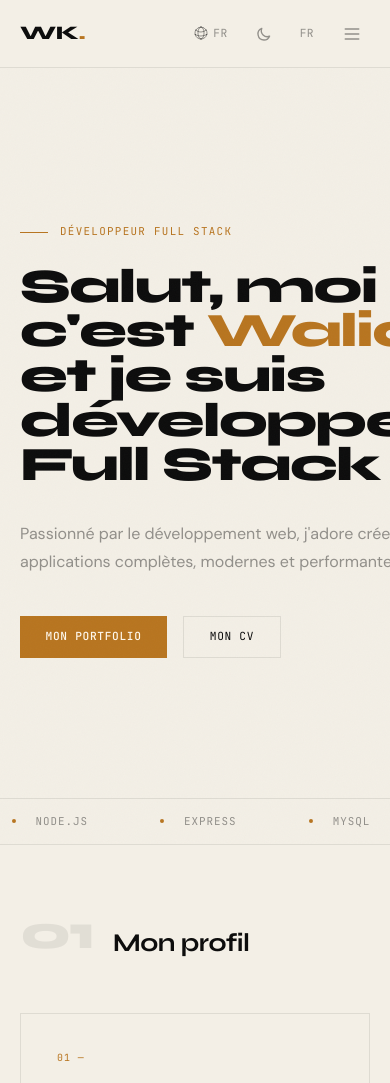
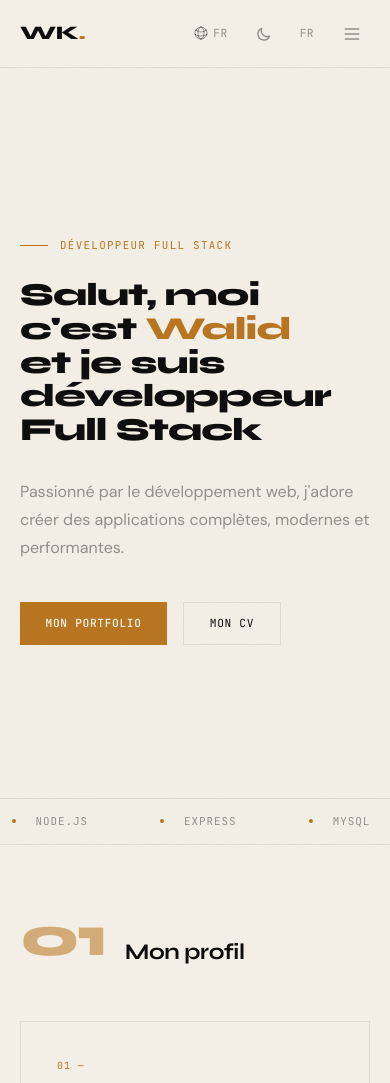
Before and after one commit to w-koujdal/w-koujdal.github.io, a website: page src/index.html in a window 390 px wide. Shown: the top 1083 px of the page. Drawn offline with Linux system fonts and the light colour scheme.

Commit message:
Typo : hero h1 reduit, numeros de section plus grands et visibles

```diff
--- a/src/index.html
+++ b/src/index.html
@@ -162,8 +162,8 @@
         }
         h1.hero-name {
             font-family: 'Syne', sans-serif; font-weight: 800;
-            font-size: clamp(3rem, 7.5vw, 6.5rem);
-            line-height: .93; letter-spacing: -.03em;
+            font-size: clamp(2rem, 4.5vw, 3.75rem);
+            line-height: 1.05; letter-spacing: -.025em;
             color: var(--fg); margin-bottom: 2rem;
         }
         h1.hero-name .accent { color: var(--accent); }
@@ -255,13 +255,13 @@
         }
         .s-num {
             font-family: 'Syne', sans-serif; font-weight: 800;
-            font-size: 4.5rem; line-height: 1;
-            color: var(--fg); opacity: .07;
+            font-size: 5.5rem; line-height: 1;
+            color: var(--accent); opacity: .55;
             letter-spacing: -.04em; user-select: none; flex-shrink: 0;
         }
         .s-title {
             font-family: 'Syne', sans-serif; font-weight: 700;
-            font-size: 2rem; letter-spacing: -.02em;
+            font-size: 1.75rem; letter-spacing: -.02em;
             line-height: 1.1; color: var(--fg);
         }
 
@@ -451,8 +451,8 @@
             #projects-grid { grid-template-columns: 1fr; }
             .filter-row { width: 100%; }
             .filter-btn { flex: 1; text-align: center; }
-            .s-num { font-size: 3rem; }
-            .s-title { font-size: 1.6rem; }
+            .s-num { font-size: 3.5rem; }
+            .s-title { font-size: 1.4rem; }
         }
     </style>
     <!-- Structured data — Person schema -->
```
